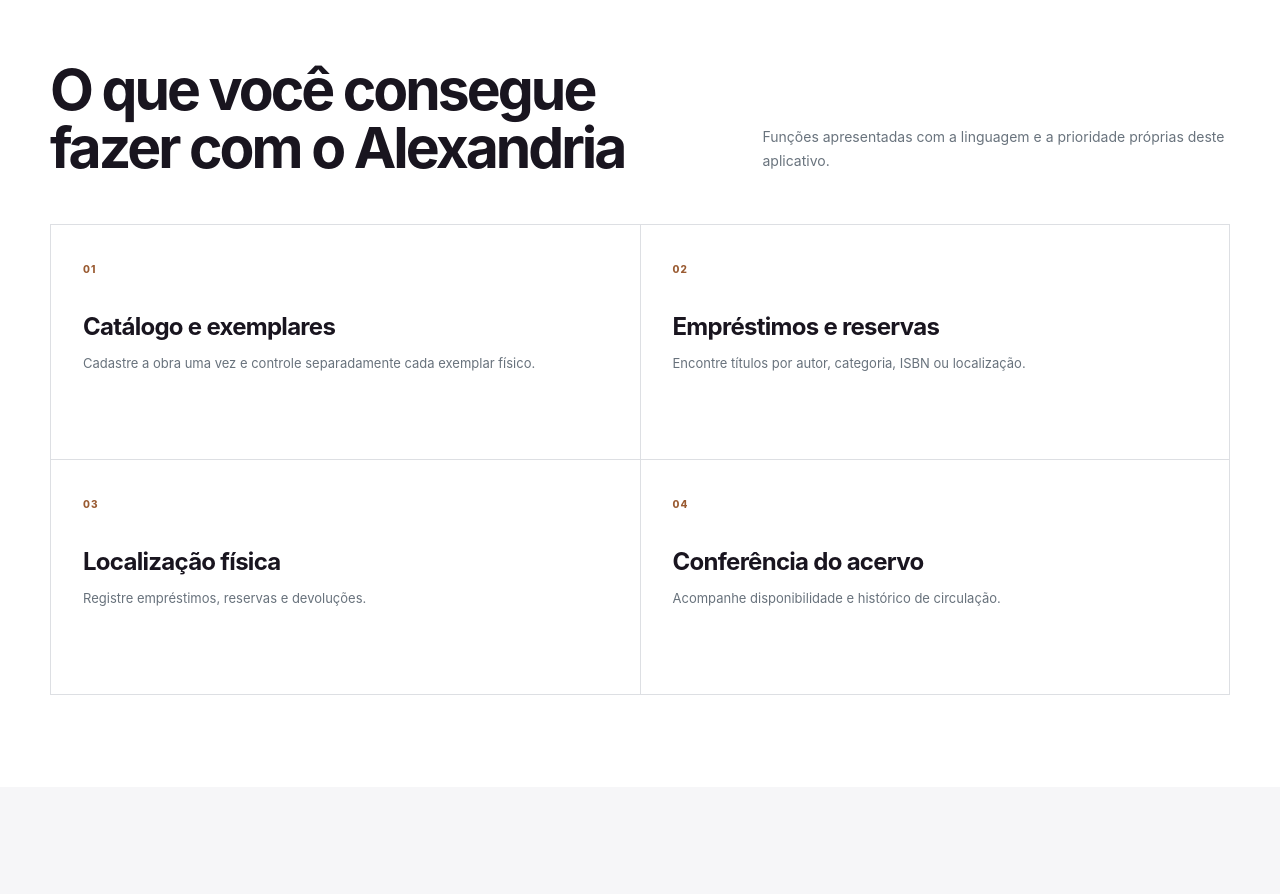
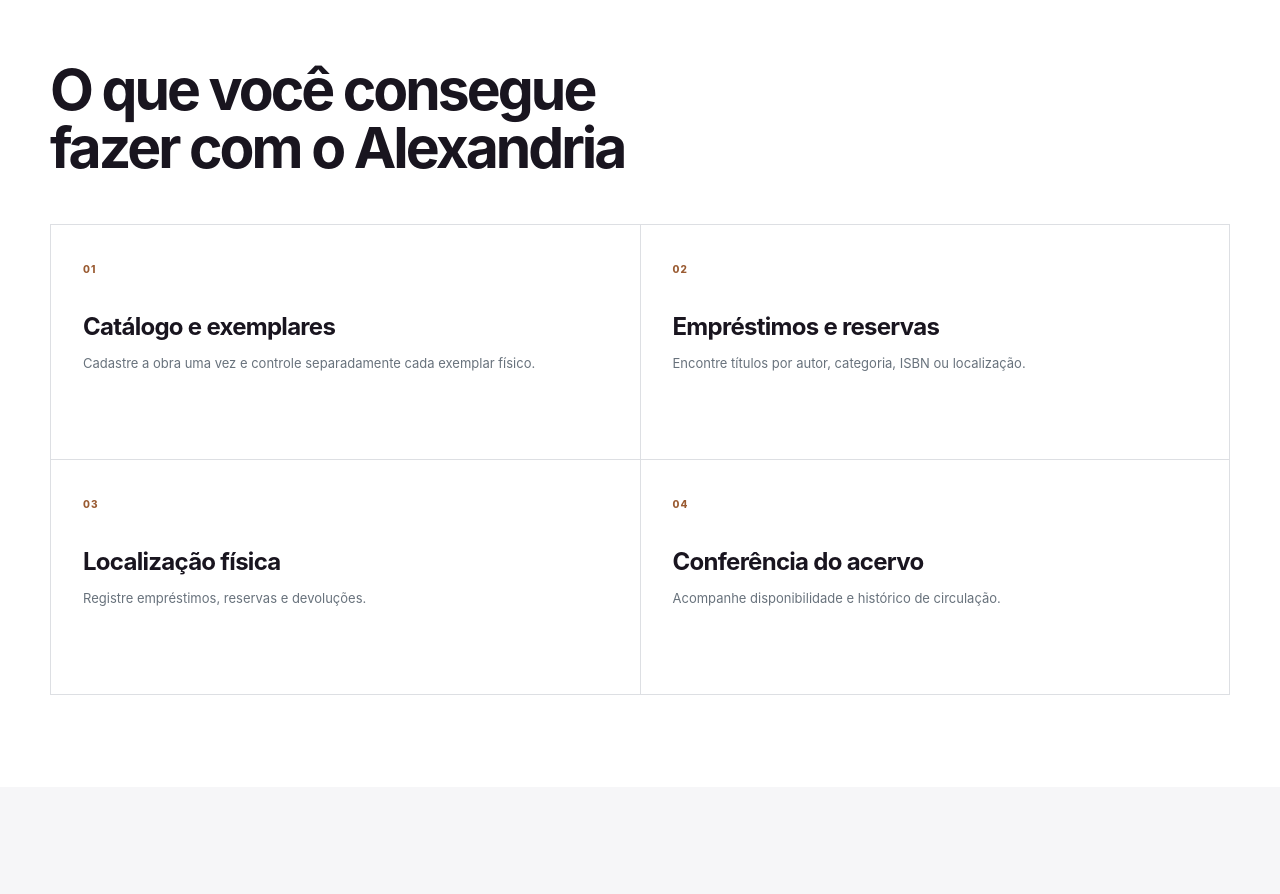
Before and after one commit to aruanmf446-hub/crmplus, a Next.js app: page /aplicativos/alexandria in a window 1280 px wide. Shown: the part 1560-2454 px from the top of the page. Built offline with nearby package versions, Linux system fonts and the light colour scheme.

Commit message:
ux: simplify product page sections

```diff
--- a/components/CommercialProductPage.tsx
+++ b/components/CommercialProductPage.tsx
@@ -67,7 +67,6 @@ export function CommercialProductPage({ product }: Props) {
           <div className="shell">
             <div className={styles.sectionHead}>
               <div><h2>O que você consegue fazer com o {product.shortName}</h2></div>
-              <p>Funções apresentadas com a linguagem e a prioridade próprias deste aplicativo.</p>
             </div>
             <div className={styles.featureGrid}>
               {product.features.map((feature, index) => (
```
